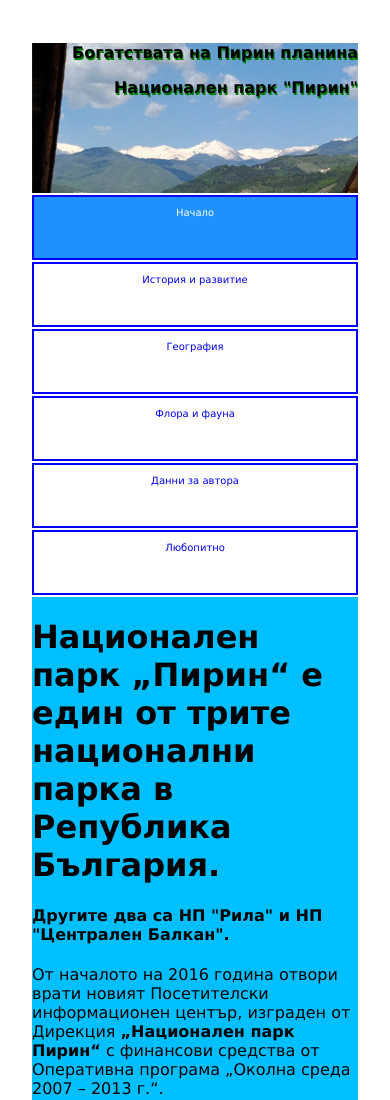
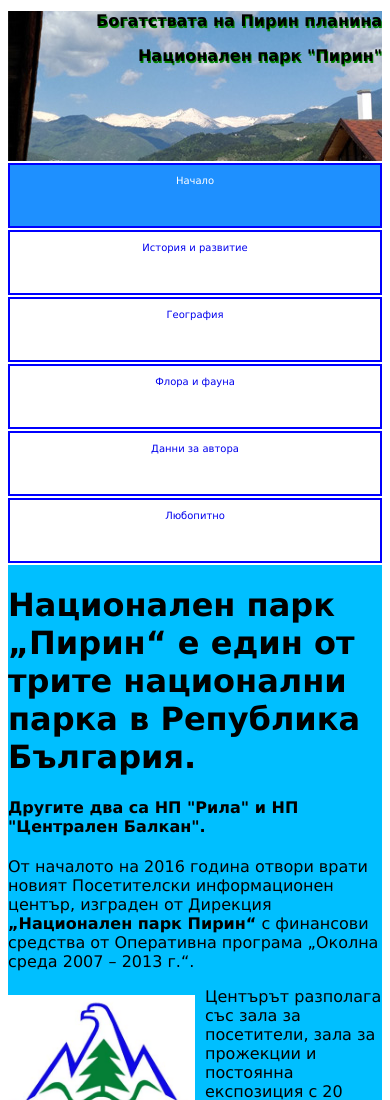
Before and after one commit to Anton85BG/Anton85BG.github.io, a plain HTML site: page index.html in a window 390 px wide. Shown: the top 1100 px of the page. Drawn offline with Linux system fonts and the light colour scheme.

Commit message:
Update style.css

```diff
--- a/style.css
+++ b/style.css
@@ -231,8 +231,8 @@
 @media only screen and (max-width:800px) {
   /* For tablets: */
 	  body {
-	margin: 0 auto;
-		  padding: 2em;
+
+		  padding: 2em auto;
 	}
   .menuitem {
 	width: 32.5%;
@@ -280,8 +280,8 @@
 @media only screen and (max-width:500px) {
   /* For mobile phones: */
   body {
-	margin: 0 auto;
-	  padding: 2em;
+
+	  padding: 2em auto;
 	}
 
   .menu, .main, .right, .menuitem, .menuitem1 {
```
